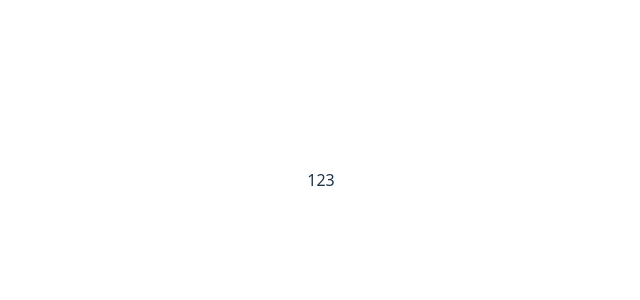
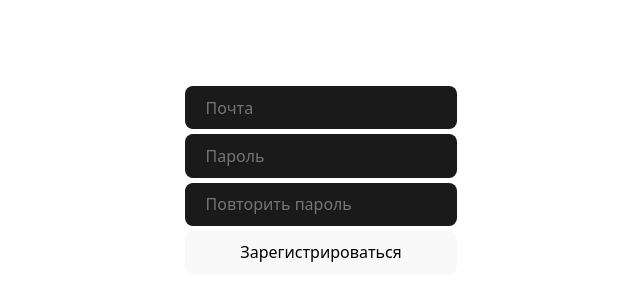
Before and after one commit to LopatinAA/introductionInReact, a React (Vite) app in the folder my-react-app/: page / in a window 1280 px wide. Shown: the part 220-520 px from the top of the page, without its empty margins (319-959 px from the left). Built offline with nearby package versions, Linux system fonts and the light colour scheme.

Commit message:
mission completed

```diff
--- a/my-react-app/src/App/App.jsx
+++ b/my-react-app/src/App/App.jsx
@@ -1,7 +1,9 @@
+import RegistrationForm from "./registrationForm/RegistrationForm"
+
 const App = () => {
   return (
     <>
-    123
+    <RegistrationForm/>
     </>
   )
 }
--- /dev/null
+++ b/my-react-app/src/App/registrationForm/RegistrationForm.jsx
@@ -0,0 +1,116 @@
+import { useState, useRef, useEffect } from "react"
+import style from './RegistrationForm.module.css'
+
+const sendFormData = (formData) => {
+  console.log({ email: formData.email, password: formData.password })
+}
+
+const defaultState = {
+  email: '',
+  password: '',
+  confirmPassword: '',
+}
+
+const RegistrationForm = () => {
+  const [registrationForm, setRegistrationForm] = useState(defaultState)
+  const [inputError, setInputError] = useState('')
+
+  const submitButtonRef = useRef()
+
+  const onSubmit = (event) => {
+    event.preventDefault()
+    sendFormData({ registrationForm: email, })
+    setRegistrationForm(defaultState)
+  }
+
+  const { email, password, confirmPassword } = registrationForm
+
+  // const onInputChange = ({ target }) => {
+  //   setRegistrationForm({ ...registrationForm, [target.name]: target.value })
+
+  //   let newError = null
+  //   if (!/^[\w_]*$/.test(target.value)) {
+  //     newError = 'Допустимые символы: буквы, цифры и нижнее подчёркивание'
+  //   }
+
+  //   setInputError(newError)
+  // }
+
+  const onEmailChange = ({ target }) => {
+    setRegistrationForm({ ...registrationForm, [target.name]: target.value })
+
+    let newError = null
+    if (!/^[^\s@]+@[^\s@]+\.[^\s@]{2,}$/.test(target.value)) {
+      newError = 'Недопустимый email'
+    }
+
+    setInputError(newError)
+  }
+
+  const onPasswordChange = ({ target }) => {
+    setRegistrationForm({ ...registrationForm, [target.name]: target.value })
+  }
+
+  const checkValidatePassword = ({ target }) => {
+    let newError = null
+    if (!/^[a-z0-9]{4,8}$/.test(target.value)) newError = 'Недопустимый пароль'
+    setInputError(newError)
+  }
+
+  const checkConfirmPassword = ({ target }) => {
+    let newError = null
+    if (target.value != password) newError = 'Пароли не совпадают'
+    setInputError(newError)
+  }
+
+  useEffect(() => {
+    if (inputError && confirmPassword) submitButtonRef.current.focus()
+  })
+
+  return (
+    <div className={style.container}>
+      {inputError && <div className={style.errorMassage}>{inputError}</div>}
+      <form onSubmit={onSubmit} className={style.form}>
+        <input
+          className={style.inputForm}
+          key='1'
+          name='email'
+          type='email'
+          placeholder='Почта'
+          value={email}
+          // onChange={({target}) => setRegistrationForm({...registrationForm, email: target.value})}
+          onChange={onEmailChange}
+        />
+        <input
+          className={style.inputForm}
+          key='2'
+          name='password'
+          type='password'
+          placeholder='Пароль'
+          value={password}
+          onChange={onPasswordChange}
+          onBlur={(target) => checkValidatePassword(target)}
+        />
+        <input
+          className={style.inputForm}
+          key='3'
+          name='confirmPassword'
+          type='password'
+          placeholder='Повторить пароль'
+          value={confirmPassword}
+          onChange={onPasswordChange}
+          onBlur={(target) => checkConfirmPassword(target)}
+        />
+        <button
+          type='submit'
+          disabled={!!inputError}
+          ref={submitButtonRef}
+        >
+          Зарегистрироваться
+        </button>
+      </form>
+    </div>
+  )
+}
+
+export default RegistrationForm
--- /dev/null
+++ b/my-react-app/src/App/registrationForm/RegistrationForm.module.css
@@ -0,0 +1,23 @@
+.form {
+    display: grid;
+    grid-template-columns: 1fr;
+    gap: 5px;
+}
+
+.inputForm {
+    border-radius: 8px;
+    border: 1px solid transparent;
+    padding: 0.6em 1.2em;
+    font-size: 1em;
+    font-weight: 500;
+    font-family: inherit;
+    background-color: #1a1a1a;
+    cursor: pointer;
+    transition: border-color 0.25s;
+}
+
+.errorMassage{
+    max-width: 200px;
+    color: red;
+    font-size: 12px;
+}
```
